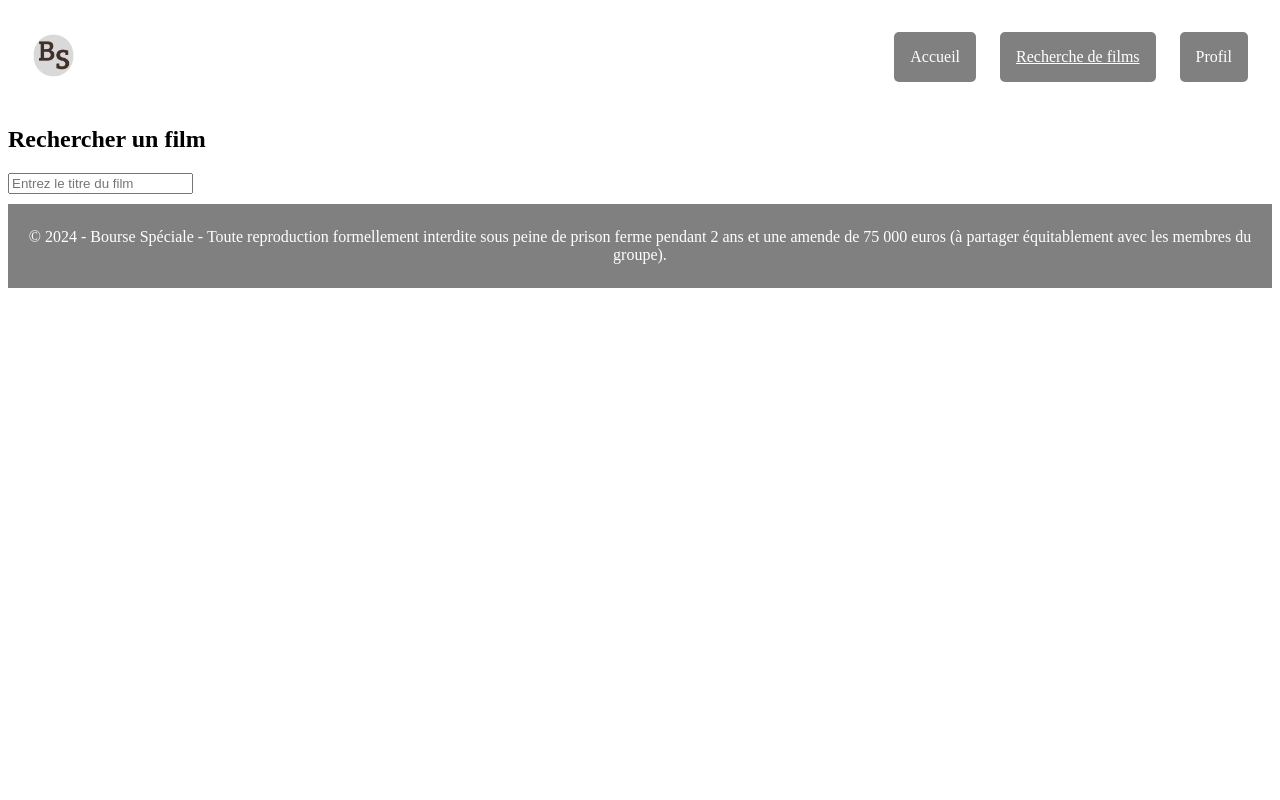
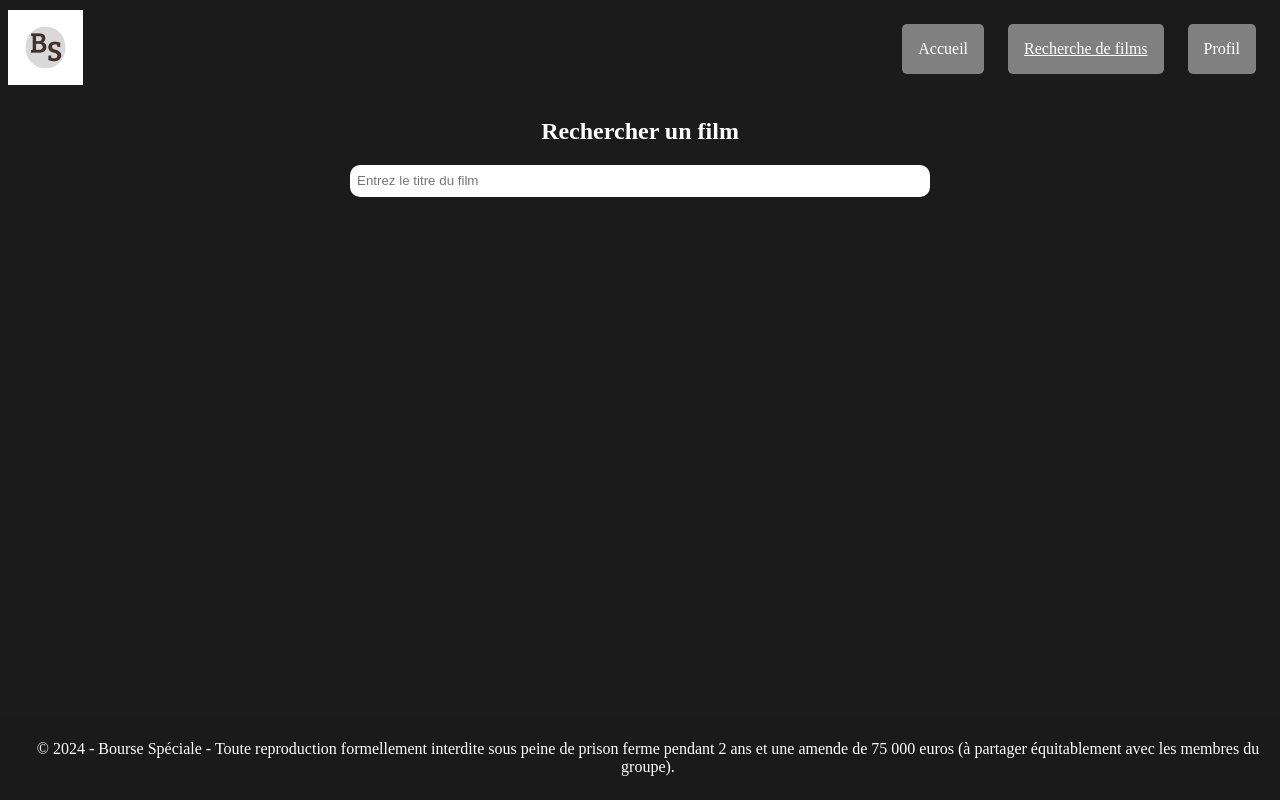
Before and after one commit to romainwgr/bourse_speciale, a Vue app in the folder frontend/: page /search in a window 1280 px wide. Built offline with nearby package versions, Linux system fonts and the light colour scheme; the HTML template or start-up script is replaced by a standard one.

Commit message:
Frontend début

```diff
--- a/frontend/src/App.vue
+++ b/frontend/src/App.vue
@@ -20,5 +20,8 @@
   </script>
 
 <style>
-
+body {
+  background-color: #1B1B1B;
+  margin: 0;
+}
 </style>
--- a/frontend/src/components/Footer.vue
+++ b/frontend/src/components/Footer.vue
@@ -32,10 +32,12 @@ main {
 }
 
 .footer {
-  background-color: grey;
+  background-color: #1A1A1A;
   color: #fff;
-  margin-block: 10px;
   padding: 0.5em;
   text-align: center;
+  width: 100%;
+  position: fixed;
+  bottom: 0;
 }
 </style>
--- a/frontend/src/components/film/FilmCard.vue
+++ b/frontend/src/components/film/FilmCard.vue
@@ -54,5 +54,6 @@ export default {
   font-size: 14px;
   text-align: center;
   margin-top: 10px;
+  color: white;
 }
 </style>
--- a/frontend/src/components/film/FilmDetail.vue
+++ b/frontend/src/components/film/FilmDetail.vue
@@ -16,12 +16,12 @@
     <!-- Section Infos -->
     <div class="film-detail__info">
       <h2 class="film-detail__title">{{ film.Series_Title }}</h2>
-      <p class="film-detail__year"><strong>Année de sortie :</strong> {{ film.Released_Year }}</p>
       <p class="film-detail__genre"><strong>Genre :</strong> {{ film.Genre }}</p>
-      <p class="film-detail__runtime"><strong>Durée :</strong> {{ film.Runtime }}</p>
-      <p class="film-detail__rating"><strong>Note IMDB :</strong> <span class="rating">{{ film.IMDB_Rating }}</span></p>
       <p class="film-detail__director"><strong>Réalisateur :</strong> {{ film.Director }}</p>
       <p class="film-detail__actors"><strong>Acteurs :</strong> {{ film.Star1 }}, {{ film.Star2 }}, {{ film.Star3 }}, {{ film.Star4 }}</p>
+      <p class="film-detail__rating"><strong>Note IMDB :</strong> <span class="rating">{{ film.IMDB_Rating }}</span></p>
+      <p class="film-detail__year"><strong>Année de sortie :</strong> {{ film.Released_Year }}</p>
+      <p class="film-detail__runtime"><strong>Durée :</strong> {{ film.Runtime }}</p>
       <p class="film-detail__overview"><strong>Résumé :</strong> {{ film.Overview }}</p>
     </div>
   </div>
@@ -29,8 +29,6 @@
   <!-- Message de chargement -->
   <p v-else class="loading">Chargement des détails du film...</p>
 </template>
-
-
 
 
 <script>
@@ -66,51 +64,42 @@ export default {
 <style scoped>
 .film-detail {
   display: flex;
-  flex-direction: row;
-  align-items: flex-start;
-  gap: 20px;
-  padding: 30px;
+  justify-content: center;
+  align-items: center;
+  width: 100%;
+  margin-top: 30px;
   border-radius: 15px;
-  background: rgba(255, 255, 255, 0.8);
-  box-shadow: 0 8px 20px rgba(0, 0, 0, 0.15);
   backdrop-filter: blur(10px);
-  margin: 20px auto;
-  max-width: 1200px;
 }
 
 .film-detail__image-container {
-  flex: 1;
   display: flex;
   justify-content: center;
-  align-items: center;
+  width: 30%;
+  height: 100%;
 }
 
 .film-detail__image {
-  width: 100%;
-  max-height: 90vh; /* Rend l'image plus grande sur l'écran */
-  object-fit: cover; /* Maintient les proportions */
   border-radius: 15px;
   box-shadow: 0 10px 20px rgba(0, 0, 0, 0.3);
+  width: 300px;
 }
 
 .film-detail__info {
-  flex: 2;
   display: flex;
   flex-direction: column;
-  gap: 15px;
-  padding: 20px;
-  background: #ffffff;
+  width: 70%;
+  padding: 30px;
+  margin: 50px;
   border-radius: 15px;
-  box-shadow: 0 8px 16px rgba(0, 0, 0, 0.1);
-  max-height: 90vh;
-  overflow-y: auto; /* Permet le défilement si le contenu est trop long */
+  background-color: rgb(44, 44, 44);
 }
 
 .film-detail__title {
   font-size: 36px;
+  text-align: start;
   font-weight: bold;
-  margin-bottom: 10px;
-  color: #333;
+  color: white;
 }
 
 .film-detail__year,
@@ -121,7 +110,7 @@ export default {
 .film-detail__actors,
 .film-detail__overview {
   font-size: 18px;
-  color: #555;
+  color: white;
 }
 
 .rating {
--- a/frontend/src/views/Home.vue
+++ b/frontend/src/views/Home.vue
@@ -2,7 +2,7 @@
     Page d'accueil
 -->
 <template>
-  <div>
+  <div class="home">
     <h1>Bienvenue sur l'application de films</h1>
     <h2>Liste des films du moment</h2>
     <!-- Liste des films -->
@@ -42,5 +42,16 @@ export default {
 };
 </script>
 <style>
+body {
+  background-color: #1B1B1B;
+}
+h1, h2 {
+  text-align: center;
+  color: white;
+}
+
+.home li, .home h2 {
+  color: white;
+}
 
 </style>
--- a/frontend/src/views/Profile.vue
+++ b/frontend/src/views/Profile.vue
@@ -44,11 +44,6 @@
     box-shadow: 0 2px 4px rgba(0, 0, 0, 0.1);
   }
 
-  h2 {
-    text-align: center;
-    color: #333;
-  }
-
   button {
     display: block;
     margin: 1em auto;
--- a/frontend/src/views/Search.vue
+++ b/frontend/src/views/Search.vue
@@ -4,12 +4,15 @@
 <template>
   <div>
     <h2>Rechercher un film</h2>
+    <div class="search-container">
       <input
         type="text"
+        class="search-bar"
         v-model="searchQuery"
         @input="handleSearch"
         placeholder="Entrez le titre du film"
       />
+    </div>
 
     <!-- Résultats de la recherche -->
     <div v-if="films.length" class="films-grid">
@@ -91,7 +94,32 @@ export default {
 .films-grid {
   display: grid;
   grid-template-columns: repeat(auto-fill, minmax(150px, 1fr));
-  gap: 20px;
-  margin-top: 20px;
+  gap: 30px;
+  margin-top: 30px;
+  margin-inline: 30px;
+}
+
+.search-container {
+  display: flex;
+  justify-content: center;
+}
+
+.search-bar {
+  width: 45%;
+  height: 30px;
+  border-radius: 10px;
+  list-style: none;
+  border: none;
+  text-indent: 5px;
+}
+
+.search-bar:focus {
+  list-style: none;
+  outline: auto;
+}
+
+p, h2 {
+  color: white;
+  text-align: center
 }
 </style>
```
Lines whose indentation alone changed are shown as unchanged.
